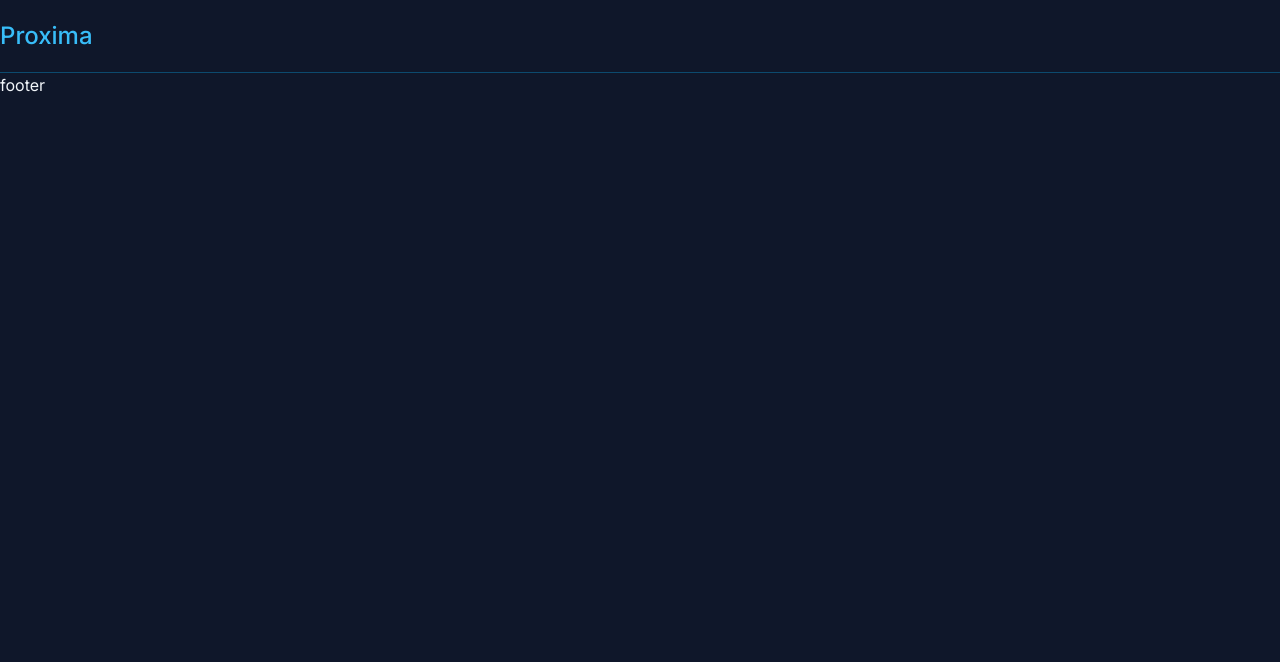
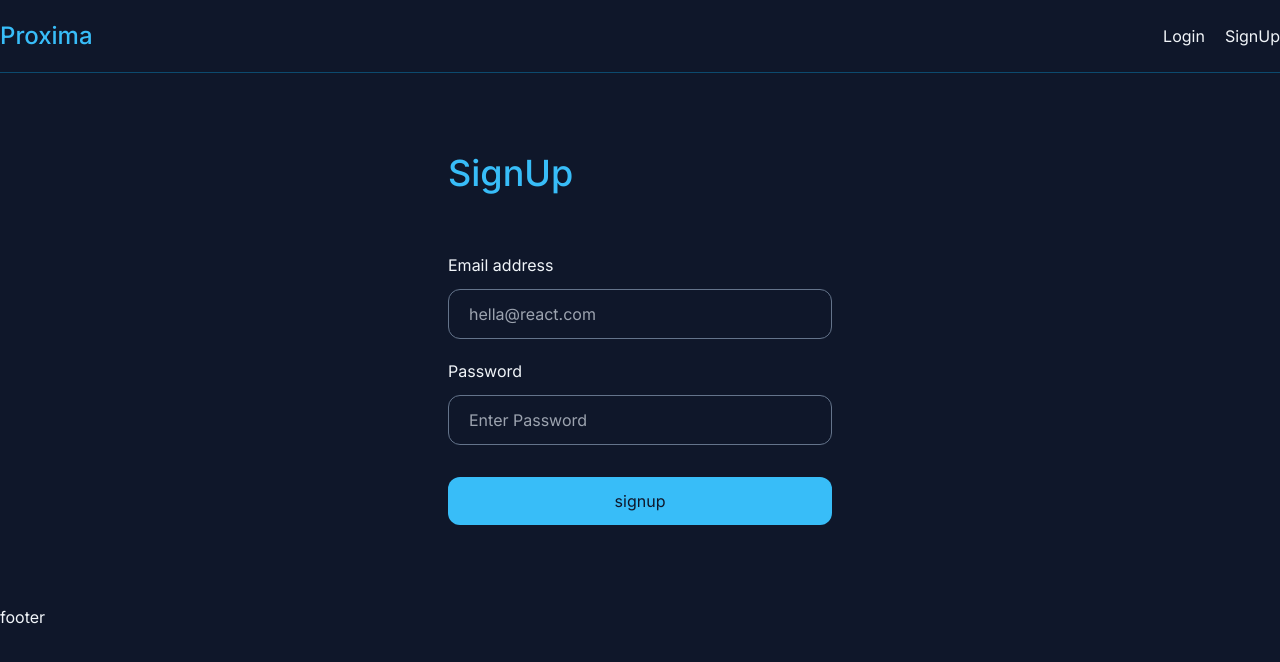
Before and after one commit to nasimhelal-cell/proxima-client, a React (Create React App) app: page /signup in a window 1280 px wide. Before the commit this address had no page. Shown: the top 662 px of the page. Built offline with nearby package versions, Linux system fonts and the light colour scheme.

Commit message:
Auth context and login, signup form included

```diff
--- a/src/App.js
+++ b/src/App.js
@@ -3,6 +3,8 @@
 import Footer from "./components/Footer";
 import Navbar from "./components/Navbar";
 import Home from "./pages/Home";
+import Login from "./pages/Login";
+import Signup from "./pages/Signup";
 
 function App() {
   return (
@@ -10,6 +12,8 @@
       <Navbar />
       <Routes>
         <Route path="/" element={<Home />} />
+        <Route path="/login" element={<Login />} />
+        <Route path="/signup" element={<Signup />} />
       </Routes>
       <Footer />
     </div>
--- a/src/components/Navbar.js
+++ b/src/components/Navbar.js
@@ -7,6 +7,14 @@
       <Link to="/" className="logo py-5 text-sky-400 text-2xl font-medium">
         Proxima
       </Link>
+      <nav className="flex gap-5 items-center">
+        <Link to="/login" className="hover:text-sky-400 duration-300">
+          Login
+        </Link>
+        <Link to="/signup" className="hover:text-sky-400 duration-300">
+          SignUp
+        </Link>
+      </nav>
     </div>
   );
 };
--- /dev/null
+++ b/src/context/AuthContext.js
@@ -0,0 +1,33 @@
+import { createContext, useReducer } from "react";
+
+const initialState = {
+  user: null,
+};
+
+export const authReducer = (state, action) => {
+  switch (action.type) {
+    case "LOGIN":
+      return {
+        ...state,
+        user: action.payload,
+      };
+    case "LOGOUT":
+      return {
+        ...state,
+        user: null,
+      };
+    default:
+      return state;
+  }
+};
+
+export const AuthContext = createContext();
+export const AuthContextProvider = ({ children }) => {
+  const [state, dispatch] = useReducer(authReducer, initialState);
+
+  return (
+    <AuthContext.Provider value={{ ...state, dispatch }}>
+      {children}
+    </AuthContext.Provider>
+  );
+};
--- /dev/null
+++ b/src/hooks/useAuthContext.js
@@ -0,0 +1,12 @@
+import { useContext } from "react";
+import { AuthContext } from "../context/AuthContext";
+
+export const useAuthContext = () => {
+  const context = useContext(AuthContext);
+  if (!context) {
+    throw new Error(
+      "You must have to call useAuthContext inside a AuthContextProvider"
+    );
+  }
+  return context;
+};
--- a/src/index.js
+++ b/src/index.js
@@ -3,6 +3,7 @@
 import { BrowserRouter } from "react-router-dom";
 import App from "./App";
 import { ProjectContextProvider } from "./context/ProjectContext";
+import { AuthContextProvider } from "./context/AuthContext";
 import "./index.css";
 
 const root = ReactDOM.createRoot(document.getElementById("root"));
@@ -10,7 +11,9 @@
   <React.StrictMode>
     <BrowserRouter>
       <ProjectContextProvider>
-        <App />
+        <AuthContextProvider>
+          <App />
+        </AuthContextProvider>
       </ProjectContextProvider>
     </BrowserRouter>
   </React.StrictMode>
--- /dev/null
+++ b/src/pages/Login.js
@@ -0,0 +1,51 @@
+import { useState } from "react";
+
+const Login = () => {
+  const [email, setemail] = useState("");
+  const [password, setPassword] = useState("");
+  return (
+    <form className="login-form flex flex-col gap-5 py-20 mx-auto max-w-sm">
+      <h2 className="text-4xl font-medium text-sky-400 mb-10">Login</h2>
+      <div className="form-control flex flex-col gap-3">
+        <label
+          htmlFor="email"
+          className="cursor-pointer hover:text-sky-400 duration-300"
+        >
+          Email address
+        </label>
+        <input
+          type="email"
+          id="email"
+          placeholder="hella@react.com"
+          value={email}
+          onChange={(e) => setemail(e.target.value)}
+          className="bg-transparent border border-slate-500 py-3 px-5 rounded-xl outline-none focus:border-sky-400 duration-300"
+        />
+      </div>
+      <div className="form-control flex flex-col gap-3">
+        <label
+          htmlFor="password"
+          className="cursor-pointer hover:text-sky-400 duration-300"
+        >
+          Password
+        </label>
+        <input
+          type="password"
+          id="password"
+          placeholder="Enter Password"
+          value={password}
+          onChange={(e) => setPassword(e.target.value)}
+          className="bg-transparent border border-slate-500 py-3 px-5 rounded-xl outline-none focus:border-sky-400 duration-300"
+        />
+      </div>
+      <button
+        type="submit"
+        className="bg-sky-400 text-slate-900 py-3 rounded-xl hover:bg-sky-500 duration-300 mt-3"
+      >
+        login
+      </button>
+    </form>
+  );
+};
+
+export default Login;
--- /dev/null
+++ b/src/pages/Signup.js
@@ -0,0 +1,51 @@
+import { useState } from "react";
+
+const Signup = () => {
+  const [email, setemail] = useState("");
+  const [password, setPassword] = useState("");
+  return (
+    <form className="signup-form flex flex-col gap-5 py-20 mx-auto max-w-sm">
+      <h2 className="text-4xl font-medium text-sky-400 mb-10">SignUp</h2>
+      <div className="form-control flex flex-col gap-3">
+        <label
+          htmlFor="email"
+          className="cursor-pointer hover:text-sky-400 duration-300"
+        >
+          Email address
+        </label>
+        <input
+          type="email"
+          id="email"
+          placeholder="hella@react.com"
+          value={email}
+          onChange={(e) => setemail(e.target.value)}
+          className="bg-transparent border border-slate-500 py-3 px-5 rounded-xl outline-none focus:border-sky-400 duration-300"
+        />
+      </div>
+      <div className="form-control flex flex-col gap-3">
+        <label
+          htmlFor="password"
+          className="cursor-pointer hover:text-sky-400 duration-300"
+        >
+          Password
+        </label>
+        <input
+          type="password"
+          id="password"
+          placeholder="Enter Password"
+          value={password}
+          onChange={(e) => setPassword(e.target.value)}
+          className="bg-transparent border border-slate-500 py-3 px-5 rounded-xl outline-none focus:border-sky-400 duration-300"
+        />
+      </div>
+      <button
+        type="submit"
+        className="bg-sky-400 text-slate-900 py-3 rounded-xl hover:bg-sky-500 duration-300 mt-3"
+      >
+        signup
+      </button>
+    </form>
+  );
+};
+
+export default Signup;
```
